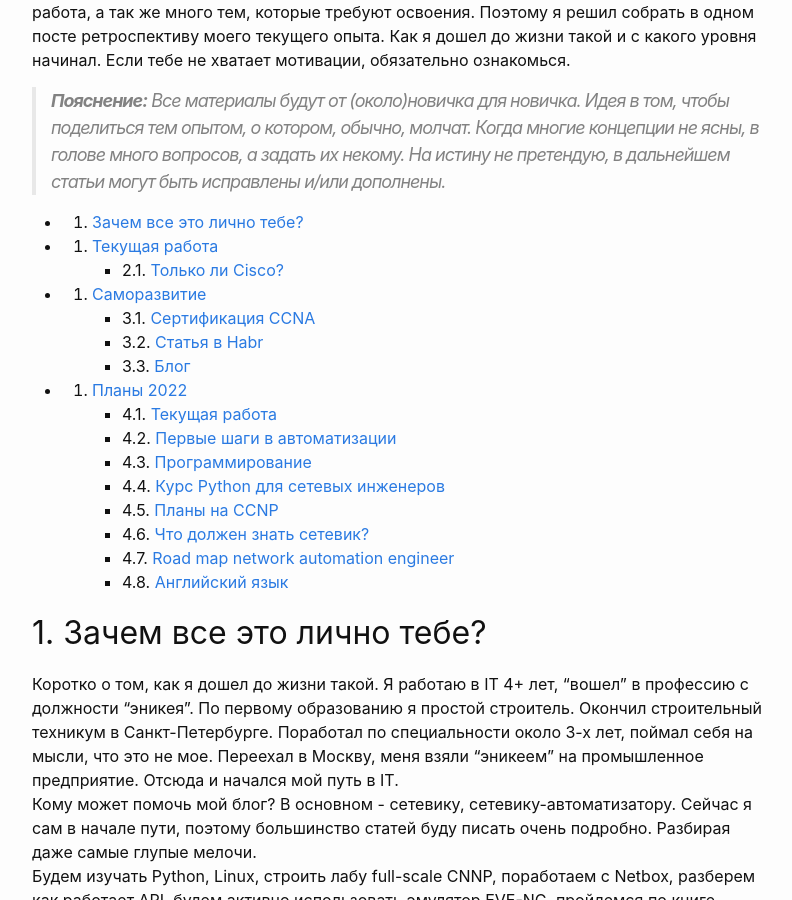
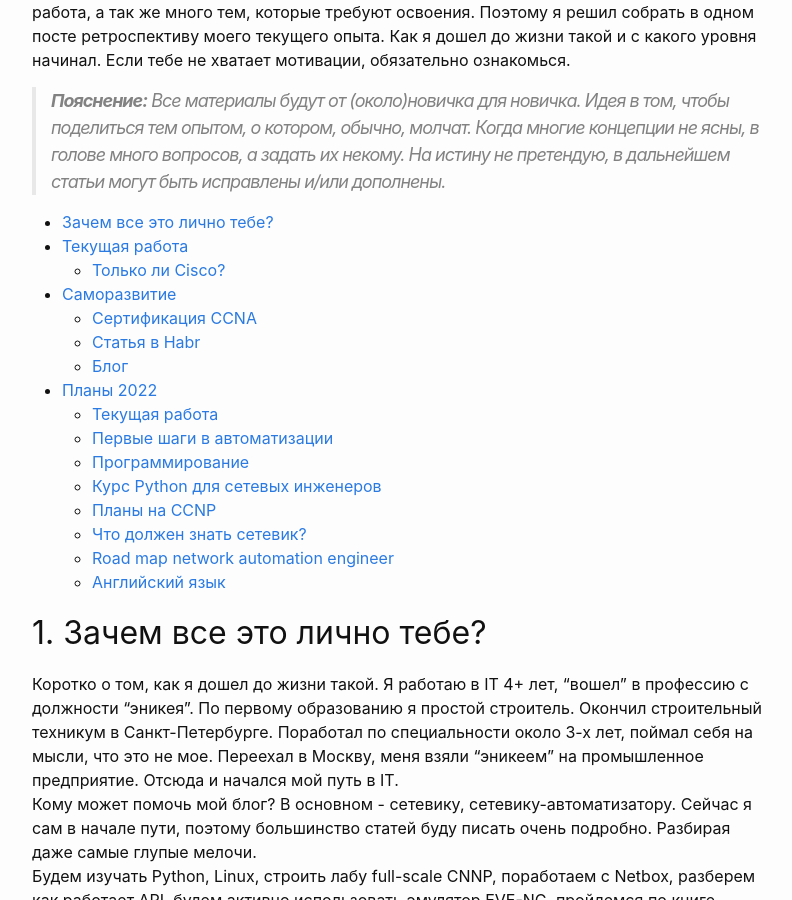
Before and after one commit to woohung/woohung.github.io, a Jekyll site: the page built from _posts/2021-12-26-Итоги.md, in a window 1280 px wide and 900 px high, scrolled down 299 px. Shown: the whole window, without its empty margins (238-1030 px from the left). Built offline with Jekyll 4.4.1, drawn with Linux system fonts in a browser that asks for light colours.

Commit message:
Update 2021-12-26-Итоги.md

```diff
--- a/_posts/2021-12-26-Итоги.md
+++ b/_posts/2021-12-26-Итоги.md
@@ -12,22 +12,22 @@ published: true
 >**Пояснение:** Все материалы будут от (около)новичка для новичка. Идея в том, чтобы поделиться тем опытом, о котором, обычно, молчат. Когда многие концепции не ясны, в голове много вопросов, а задать их некому. На истину не претендую, в дальнейшем статьи могут быть исправлены и/или дополнены.
 
 <!-- vscode-markdown-toc -->
-* 1. [Зачем все это лично тебе?](#About)
-* 2. [Текущая работа](#Work)
-	* 2.1. [Только ли Cisco?](#Cisco)
-* 3. [Саморазвитие](#Selfstudy)
-	* 3.1. [Сертификация CCNA](#CCNA)
-	* 3.2. [Статья в Habr](#Habr)
-	* 3.3. [Блог](#Blog)
-* 4. [Планы 2022](#2022)
-	* 4.1. [Текущая работа](#Work1)
-	* 4.2. [Первые шаги в автоматизации](#Automation)
-	* 4.3. [Программирование](#Prog)
-	* 4.4. [Курс Python для сетевых инженеров](#Python)
-	* 4.5. [Планы на CCNP](#CCNP)
-	* 4.6. [Что должен знать сетевик?](#Q)
-	* 4.7. [Road map network automation engineer](#Roadmap)
-	* 4.8. [Английский язык](#Eng)
+* [Зачем все это лично тебе?](#About)
+* [Текущая работа](#Work)
+	* [Только ли Cisco?](#Cisco)
+* [Саморазвитие](#Selfstudy)
+	* [Сертификация CCNA](#CCNA)
+	* [Статья в Habr](#Habr)
+	* [Блог](#Blog)
+* [Планы 2022](#2022)
+	* [Текущая работа](#Work1)
+	* [Первые шаги в автоматизации](#Automation)
+	* [Программирование](#Prog)
+	* [Курс Python для сетевых инженеров](#Python)
+	* [Планы на CCNP](#CCNP)
+	* [Что должен знать сетевик?](#Q)
+	* [Road map network automation engineer](#Roadmap)
+	* [Английский язык](#Eng)
 
 <!-- vscode-markdown-toc-config
 	numbering=true
```
